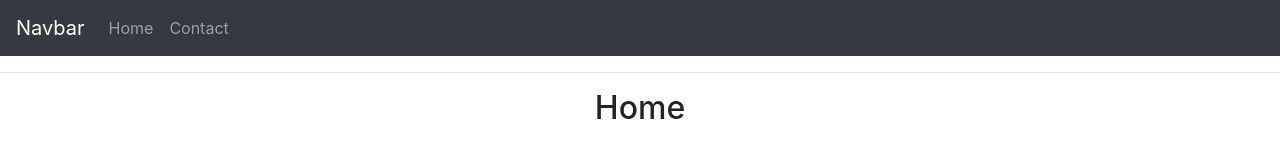
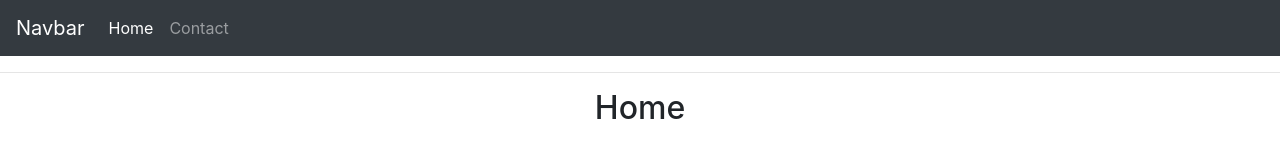
Before and after one commit to Bandaggao/personalWebsite, a React (Create React App) app: page / in a window 1280 px wide. Shown: the top 160 px of the page. Built offline with nearby package versions, Linux system fonts and the light colour scheme.

Commit message:
minor fix

```diff
--- a/src/shared/ActiveNavItem.js
+++ b/src/shared/ActiveNavItem.js
@@ -1,7 +1,7 @@
 import React from 'react'
-const Link = props => {
+const NavItem = props => {
   const pageURI = window.location.pathname+window.location.search
-  const liClassName = (props.path === pageURI) ? "nav-link active" : "nav-link";
+  const liClassName = (props.path === pageURI) ? "nav-item active" : "nav-item";
   const aClassName = props.disabled ? "nav-link disabled" : "nav-link"
   return (
     <li className={liClassName}>
@@ -13,4 +13,4 @@ const Link = props => {
   );
 }
 
-export default Link
+export default NavItem
--- a/src/shared/nav.js
+++ b/src/shared/nav.js
@@ -2,6 +2,7 @@
 import React, { Component } from 'react';
 import { BrowserRouter as Router, Switch, Route, Link } from 'react-router-dom';
 import Home from '../pages/Home';
+import NavItem from './ActiveNavItem'
 // import About from './components/About';
 import Contact from '../pages/Contact';
 
@@ -38,11 +39,11 @@ class Nav extends Component {
       </button>
       <div className={this.state.toggleShow === true ? "collapse navbar-collapse show" : "collapse navbar-collapse" } id="navbarSupportedContent">
           <ul className="navbar-nav mr-auto">
-          <ul className="navbar-nav mr-auto">
-            <li className ><Link to={'/'} className="nav-link"> Home </Link></li>
-            <li><Link to={'/contact'} className="nav-link">Contact</Link></li>
+
+          <NavItem path="/" name="Home">  <li className ><Link to={'/'} className="nav-link"> Home </Link></li> </NavItem>
+           <NavItem path="/contact" name="Contact"> <li><Link to={'/contact'} className="nav-link">Contact</Link></li> </NavItem>
             {/* <li><Link to={'/about'} className="nav-link">About</Link></li> */}
-          </ul>
+
           </ul>
           </div>
           </nav>
```
